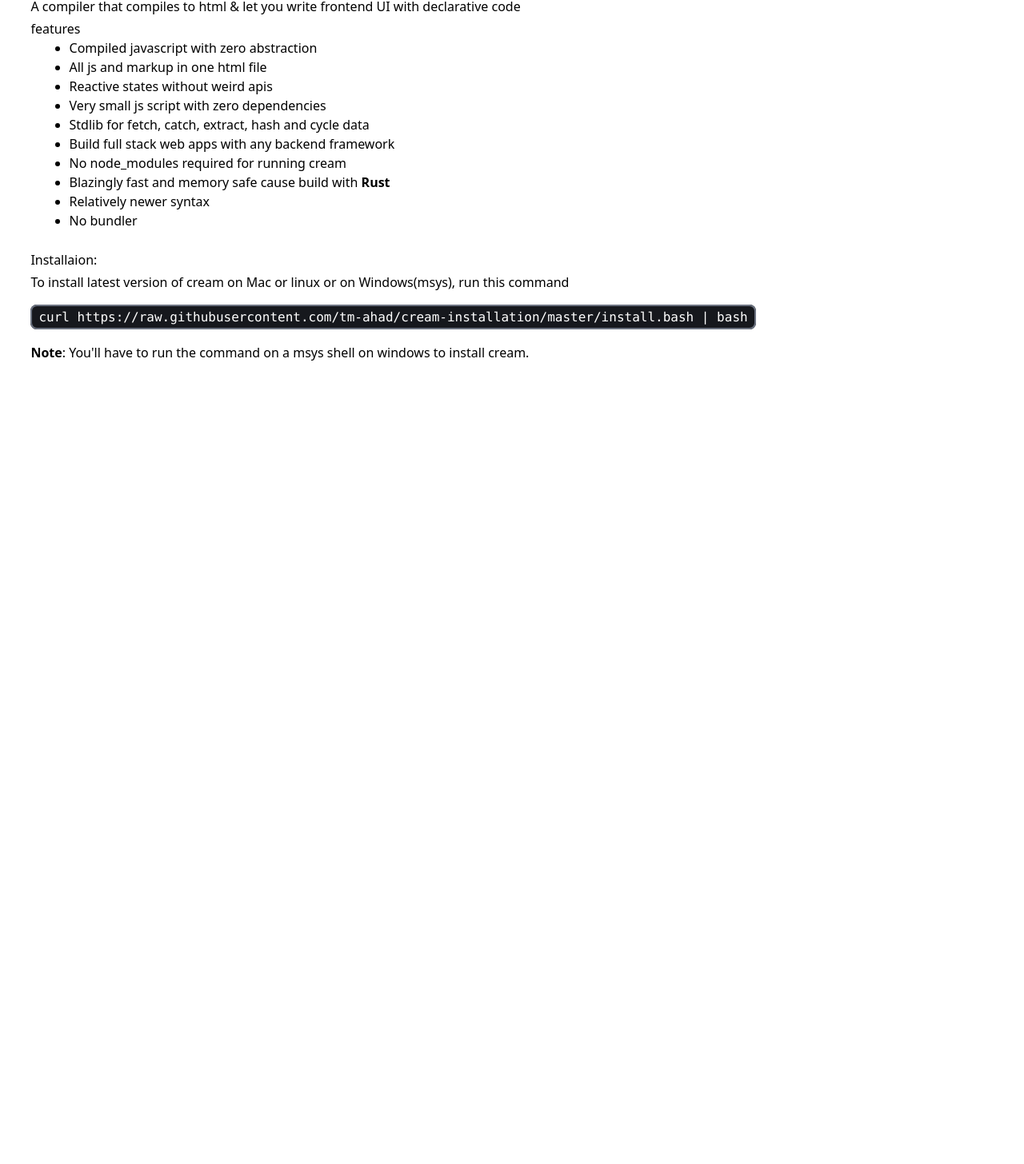
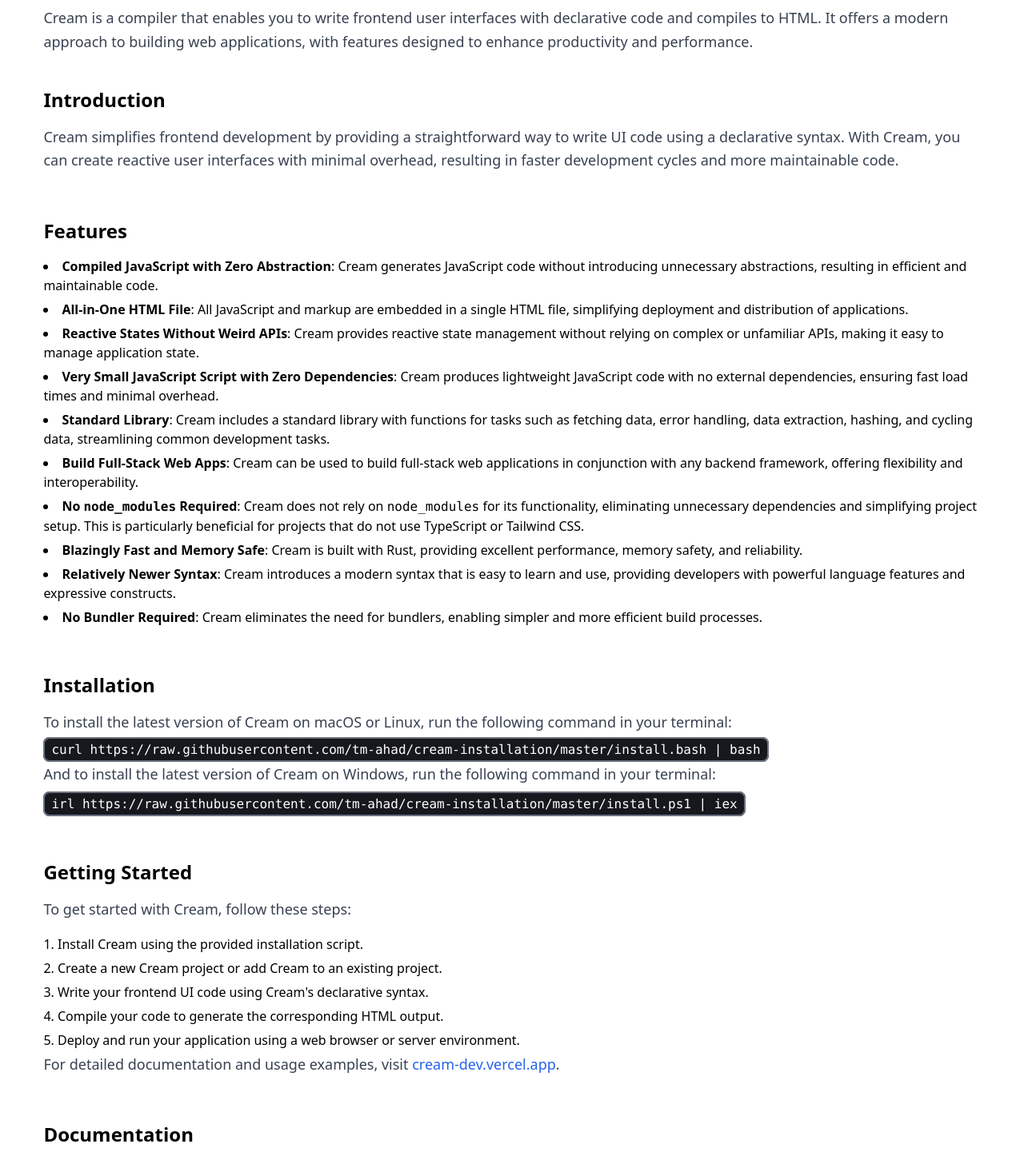
Before and after one commit to tm-ahad/cream_docs, a SvelteKit app: page /about in a window 1280 px wide. Shown: the part 132-1588 px from the top of the page at 80% size. Before the commit the page ends 800 px from the top, so only its background shows below. Built offline with nearby package versions, Linux system fonts and the light colour scheme.

Commit message:
about updated.

```diff
--- a/src/app.css
+++ b/src/app.css
@@ -19,8 +19,16 @@
     @apply mt-1
 }
 
+.link {
+    @apply text-blue-600
+}
+
+li {
+    @apply mt-1.5
+}
+
 .code {
-    @apply bg-[#16181d] text-white px-2 py-1 rounded-lg border-2 border-gray-500;
+    @apply bg-[#16181d] text-white px-2 py-1 rounded-lg border-2 border-gray-500 mt-2 mb-2;
 }
 
 .code-zp {
--- a/src/routes/about/+page.svelte
+++ b/src/routes/about/+page.svelte
@@ -2,24 +2,65 @@
     import Navbar from "../components/navbar.svelte"
 </script>
 <Navbar/>
+
 <div class="section">
-    <h1>cream</h1>
-    <p>A compiler that compiles to html &amp; let you write frontend UI with declarative code</p>
-    <p>features</p>
-    <ul class="list-disc ml-4p">
-        <li>Compiled javascript with zero abstraction</li>
-        <li>All js and markup in one html file</li>
-        <li>Reactive states without weird apis</li>
-        <li>Very small js script with zero dependencies</li>
-        <li>Stdlib for fetch, catch, extract, hash and cycle data</li>
-        <li>Build full stack web apps with any backend framework</li>
-        <li>No node_modules required for running cream </li>
-        <li>Blazingly fast and memory safe cause build with <strong>Rust</strong></li>
-        <li>Relatively newer syntax</li>
-        <li>No bundler</li>
-    </ul>
-    <p class="mt-2p">Installaion:</p>
-    <p class="mb-opsp">To install latest version of cream on Mac or linux or on Windows(msys), run this command</p>
-    <pre><code class="lang-shell code">curl https:<span class="hljs-regexp">//</span>raw.githubusercontent.com<span class="hljs-regexp">/tm-ahad/</span>cream-installation<span class="hljs-regexp">/master/i</span>nstall.bash | bash</code></pre>
-    <p class="mt-opsp"><strong>Note</strong>: You&#39;ll have to run the command on a <a href="https://www.msys2.org/">msys</a> shell on windows to install cream.</p>
+    <h1 id="cream" class="text-4xl font-bold text-center mb-4">Cream</h1>
+    <p class="text-lg leading-relaxed text-gray-700 px-4">Cream is a compiler that enables you to write frontend user interfaces with declarative code and compiles to HTML. It offers a modern approach to building web applications, with features designed to enhance productivity and performance.</p>
 </div>
+
+<div class="section py-4">
+    <div class="container mx-auto px-4">
+        <h2 id="introduction" class="text-2xl font-bold mb-4">Introduction</h2>
+        <p class="text-lg leading-relaxed text-gray-700">Cream simplifies frontend development by providing a straightforward way to write UI code using a declarative syntax. With Cream, you can create reactive user interfaces with minimal overhead, resulting in faster development cycles and more maintainable code.</p>
+    </div>
+</div>
+
+<div class="section py-4">
+    <div class="container mx-auto px-4">
+        <h2 id="features" class="text-2xl font-bold mb-4">Features</h2>
+        <ul class="mt-4 list-disc list-inside">
+            <li><strong>Compiled JavaScript with Zero Abstraction</strong>: Cream generates JavaScript code without introducing unnecessary abstractions, resulting in efficient and maintainable code.</li>
+            <li><strong>All-in-One HTML File</strong>: All JavaScript and markup are embedded in a single HTML file, simplifying deployment and distribution of applications.</li>
+            <li><strong>Reactive States Without Weird APIs</strong>: Cream provides reactive state management without relying on complex or unfamiliar APIs, making it easy to manage application state.</li>
+            <li><strong>Very Small JavaScript Script with Zero Dependencies</strong>: Cream produces lightweight JavaScript code with no external dependencies, ensuring fast load times and minimal overhead.</li>
+            <li><strong>Standard Library</strong>: Cream includes a standard library with functions for tasks such as fetching data, error handling, data extraction, hashing, and cycling data, streamlining common development tasks.</li>
+            <li><strong>Build Full-Stack Web Apps</strong>: Cream can be used to build full-stack web applications in conjunction with any backend framework, offering flexibility and interoperability.</li>
+            <li><strong>No <code>node_modules</code> Required</strong>: Cream does not rely on <code>node_modules</code> for its functionality, eliminating unnecessary dependencies and simplifying project setup. This is particularly beneficial for projects that do not use TypeScript or Tailwind CSS.</li>
+            <li><strong>Blazingly Fast and Memory Safe</strong>: Cream is built with Rust, providing excellent performance, memory safety, and reliability.</li>
+            <li><strong>Relatively Newer Syntax</strong>: Cream introduces a modern syntax that is easy to learn and use, providing developers with powerful language features and expressive constructs.</li>
+            <li><strong>No Bundler Required</strong>: Cream eliminates the need for bundlers, enabling simpler and more efficient build processes.</li>
+        </ul>
+    </div>
+</div>
+
+<div class="section py-4">
+    <div class="container mx-auto px-4">
+        <h2 id="installation" class="text-2xl font-bold mb-4">Installation</h2>
+        <p class="text-lg leading-relaxed text-gray-700">To install the latest version of Cream on macOS or Linux, run the following command in your terminal:</p>
+        <pre class="mt-2"><code class="lang-bash code">curl https:<span class="hljs-regexp">//</span>raw.githubusercontent.com<span class="hljs-regexp">/tm-ahad/</span>cream-installation<span class="hljs-regexp">/master/i</span>nstall.bash | bash</code></pre>
+        <p class="text-lg leading-relaxed text-gray-700">And to install the latest version of Cream on Windows, run the following command in your terminal:</p>
+        <pre class="mt-2.5"><code class="code">irl https:<span class="hljs-regexp">//</span>raw.githubusercontent.com<span class="hljs-regexp">/tm-ahad/</span>cream-installation<span class="hljs-regexp">/master/i</span>nstall.ps1 | iex</code></pre>
+    </div>
+</div>
+
+<div class="section py-4">
+    <div class="container mx-auto px-4">
+        <h2 id="getting-started" class="text-2xl font-bold mb-4">Getting Started</h2>
+        <p class="text-lg leading-relaxed text-gray-700">To get started with Cream, follow these steps:</p>
+        <ol class="list-decimal list-inside mt-4">
+            <li>Install Cream using the provided installation script.</li>
+            <li>Create a new Cream project or add Cream to an existing project.</li>
+            <li>Write your frontend UI code using Cream's declarative syntax.</li>
+            <li>Compile your code to generate the corresponding HTML output.</li>
+            <li>Deploy and run your application using a web browser or server environment.</li>
+        </ol>
+        <p class="text-lg leading-relaxed text-gray-700">For detailed documentation and usage examples, visit <a href="https://cream-dev.vercel.app" class="link">cream-dev.vercel.app</a>.</p>
+    </div>
+</div>
+
+<div class="section py-4">
+    <div class="container mx-auto px-4">
+        <h2 id="documentation" class="text-2xl font-bold mb-4">Documentation</h2>
+        <p class="text-lg leading-relaxed text-gray-700">For detailed documentation and usage examples, visit <a href="https://cream-dev.vercel.app" class="link">cream-dev.vercel.app</a>. The documentation covers various aspects of Cream, including installation instructions, language syntax, standard library APIs, and best practices for developing with Cream</p>
+    </div>
+</div>
```
